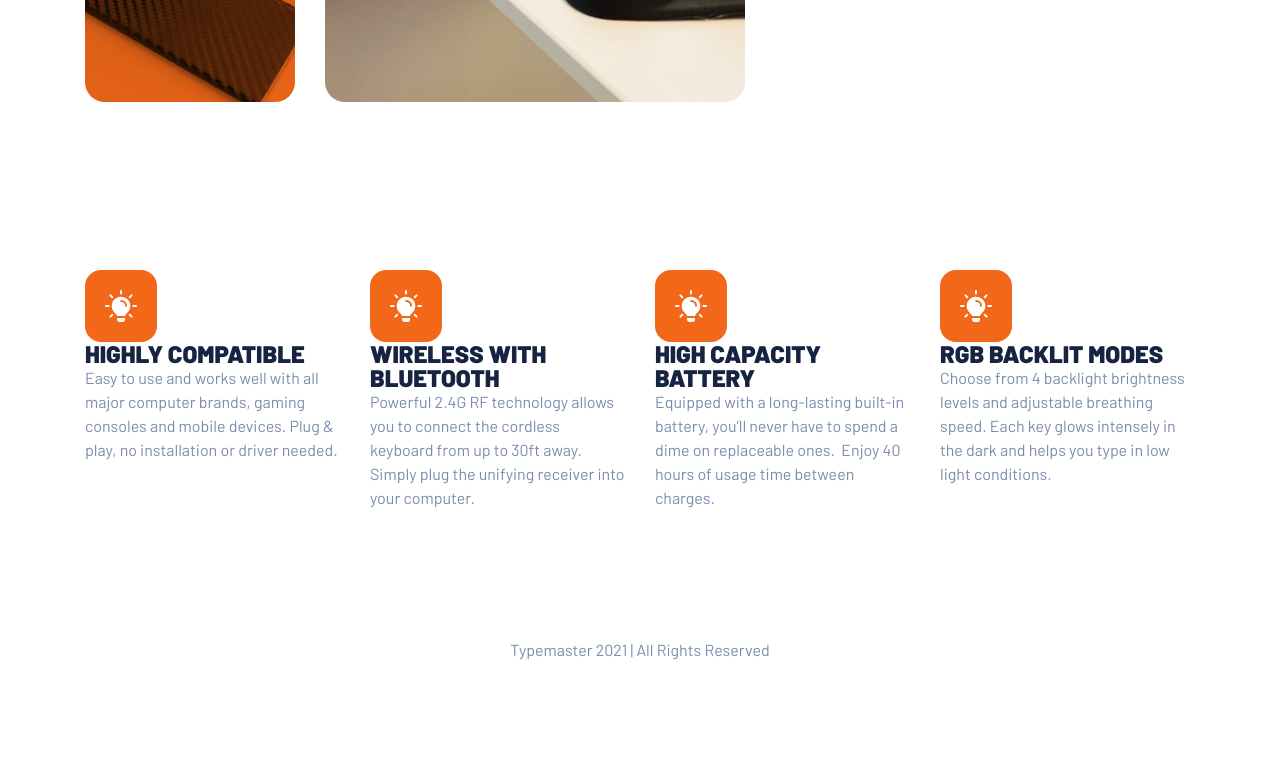
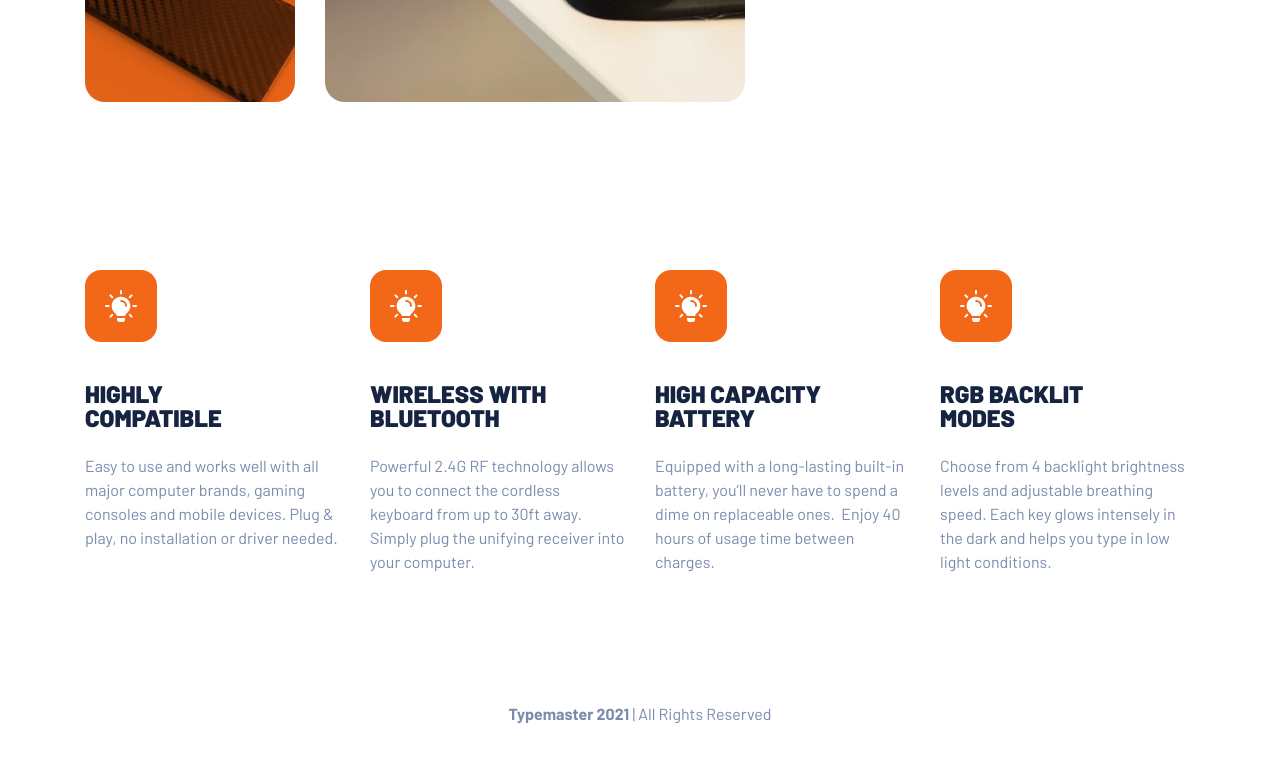
Before and after one commit to humarroquin/Typemaster-pre-launch-landing-page, a plain HTML site: page index.html in a window 1280 px wide. Shown: the part 1014-1776 px from the top of the page. Before the commit the page ends 1716 px from the top, so only its background shows below. Drawn offline with Linux system fonts and the light colour scheme.

Commit message:
refactored features section

```diff
--- a/index.html
+++ b/index.html
@@ -111,7 +111,9 @@
             <div class="logo-wrapper">
               <img src="./assets/shared/icon-light.svg" alt="" />
             </div>
-            <h3 class="tertiary-heading">Highly compatible</h3>
+            <h3 class="features__list-headings | tertiary-heading">
+              Highly compatible
+            </h3>
             <p>
               Easy to use and works well with all major computer brands, gaming
               consoles and mobile devices. Plug & play, no installation or
@@ -122,7 +124,9 @@
             <div class="logo-wrapper">
               <img src="./assets/shared/icon-light.svg" alt="" />
             </div>
-            <h3 class="tertiary-heading">Wireless with bluetooth</h3>
+            <h3 class="features__list-headings | tertiary-heading">
+              Wireless with bluetooth
+            </h3>
             <p>
               Powerful 2.4G RF technology allows you to connect the cordless
               keyboard from up to 30ft away. Simply plug the unifying receiver
@@ -133,7 +137,9 @@
             <div class="logo-wrapper">
               <img src="./assets/shared/icon-light.svg" alt="" />
             </div>
-            <h3 class="tertiary-heading">High capacity battery</h3>
+            <h3 class="features__list-headings | tertiary-heading">
+              High capacity battery
+            </h3>
             <p>
               Equipped with a long-lasting built-in battery, you’ll never have
               to spend a dime on replaceable ones.  Enjoy 40 hours of usage time
@@ -144,7 +150,9 @@
             <div class="logo-wrapper">
               <img src="./assets/shared/icon-light.svg" alt="" />
             </div>
-            <h3 class="tertiary-heading">RGB backlit modes</h3>
+            <h3 class="features__list-headings | tertiary-heading">
+              RGB backlit modes
+            </h3>
             <p>
               Choose from 4 backlight brightness levels and adjustable breathing
               speed. Each key glows intensely in the dark and helps you type in
@@ -155,7 +163,9 @@
       </section>
     </main>
     <footer class="footer | container">
-      <p>Typemaster 2021 | All Rights Reserved</p>
+      <p>
+        <span class="text-bold">Typemaster 2021</span> | All Rights Reserved
+      </p>
     </footer>
   </body>
 </html>
--- a/styles.css
+++ b/styles.css
@@ -148,6 +148,10 @@ h6 {
 
 .tertiary-heading {
   font-size: 1.5rem; /* 24px */
+}
+
+.text-bold {
+  font-weight: var(--fw-bold);
 }
 
 /* buttons */
@@ -329,6 +333,7 @@ body {
 @media (max-width: 46.875em) {
   .product-description {
     background-image: none;
+    margin-bottom: var(--size-750);
   }
   .product-description__image2 {
     grid-column: 2 / -1;
@@ -339,6 +344,7 @@ body {
     padding-inline: 1rem;
     text-align: center;
     justify-self: center;
+    margin-top: 2.625rem;
   }
   .product-description__wrapper.container {
     width: 100%;
@@ -349,17 +355,34 @@ body {
 .features {
   margin-bottom: var(--size-750);
 }
-
 .features__list {
   list-style: none;
   padding: 0;
 }
-
 .logo-wrapper {
   background-color: var(--clr-bright-orange);
   width: fit-content;
   padding: 20px;
   border-radius: 1rem;
+  margin-bottom: var(--size-350);
+}
+.features__list-headings {
+  margin-bottom: var(--size-100);
+  max-width: 13ch;
+}
+
+@media (max-width: 46.875em) {
+  .features {
+    margin-bottom: var(--size-700);
+  }
+  .features__list {
+    gap: 4rem;
+    text-align: center;
+  }
+
+  .features__list li {
+    justify-items: center;
+  }
 }
 
 /* footer */
```
